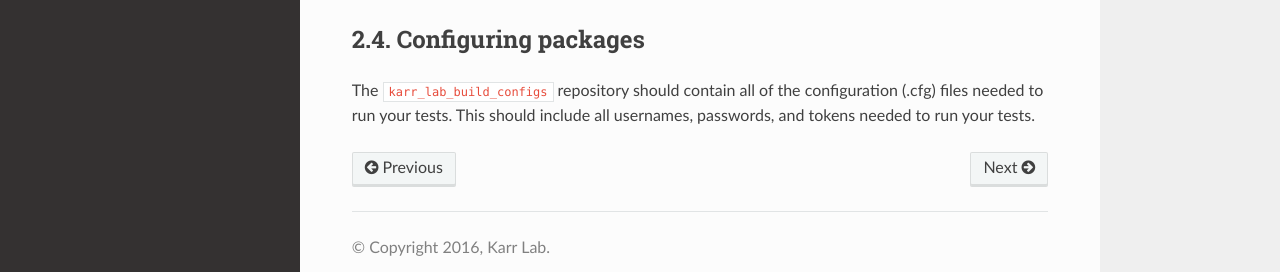
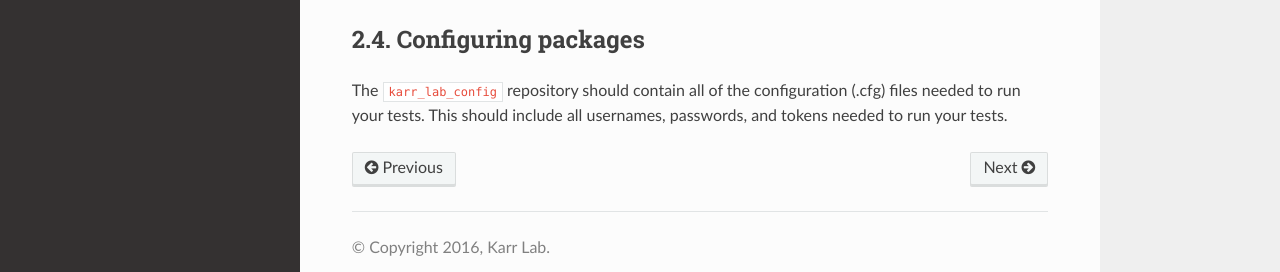
Before and after one commit to KarrLab/karr_lab_build_utils, a Sphinx documentation site: the page built from docs/tutorial_developers.rst, in a window 1280 px wide and 1131 px high. Shown: the part 833-1105 px from the top of the window. Built offline with Sphinx 7.4.7 and the Read the Docs theme 2.0.0, drawn with Linux system fonts in a browser that asks for light colours; pages that are not in the unit, such as notebooks, are missing from menus; the version number could not be read and is left out.

Commit message:
updating docs

```diff
--- a/docs/tutorial_developers.rst
+++ b/docs/tutorial_developers.rst
@@ -32,4 +32,4 @@ The ``email_notifications`` key of ``/path/to/repo/.karr_lab_build_utils.yml`` s
 Configuring packages
 ---------------------------
 
-The ``karr_lab_build_configs`` repository should contain all of the configuration (.cfg) files needed to run your tests. This should include all usernames, passwords, and tokens needed to run your tests.
+The ``karr_lab_config`` repository should contain all of the configuration (.cfg) files needed to run your tests. This should include all usernames, passwords, and tokens needed to run your tests.
```
